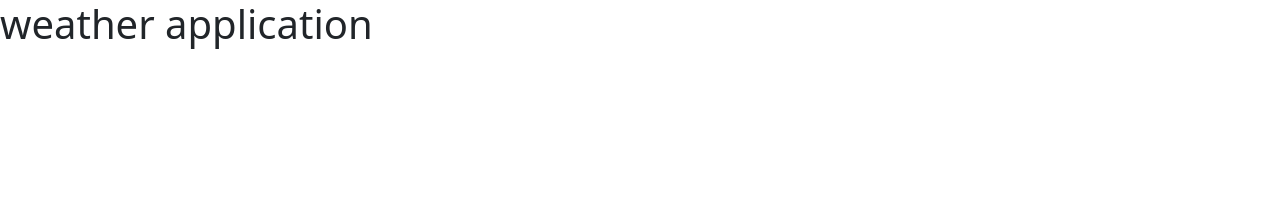
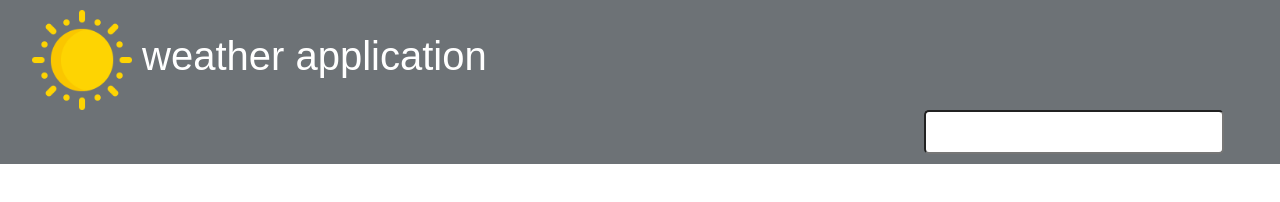
Before and after one commit to shaviya2006/wheather-application, a plain HTML site: page index.html in a window 1280 px wide. Drawn offline with nearby package versions, Linux system fonts and the light colour scheme.

Commit message:
updated the header

```diff
--- a/css/style.css
+++ b/css/style.css
@@ -0,0 +1,40 @@
+header {
+    background-color: #6d7276;
+    padding: 10px 20px;
+    color: white;
+    font-family: 'Poppins', sans-serif;
+}
+
+.row {
+    display: flex;
+    justify-content: space-between;
+    align-items: center;
+    width: 100%;
+    flex-wrap: nowrap;
+}
+
+.row-left {
+    display: flex;
+    align-items: center;
+    gap: 10px;
+    flex: 0 0 auto;
+}
+
+.row-left img {
+    width: 100px;
+    height: auto;
+}
+
+.row-right {
+    display: flex;
+    align-items: center;
+    justify-content: flex-end;
+    flex: 1;
+}
+
+.row-right input {
+    width: 300px;
+    padding: 8px 10px;
+    border-radius: 5px;
+
+}
--- a/index.html
+++ b/index.html
@@ -4,10 +4,30 @@
     <meta charset="UTF-8">
     <meta name="viewport" content="width=device-width, initial-scale=1.0">
     <title>Document</title>
+    <link rel="stylesheet" href="css/style.css">
     <link href="https://cdn.jsdelivr.net/npm/bootstrap@5.3.8/dist/css/bootstrap.min.css" rel="stylesheet" integrity="sha384-sRIl4kxILFvY47J16cr9ZwB07vP4J8+LH7qKQnuqkuIAvNWLzeN8tE5YBujZqJLB" crossorigin="anonymous">
 </head>
 <body>
-    <h1> weather application</h1>
+    <header>
+    <div class="container-fluid">
+        <div class="row">
+            <div class="row-left">
+                <div class="image">
+                <img src="assets/sun.png" alt="sun">
+                </div>
+
+            <div class="weather_typo">
+                <h1> weather application</h1>
+            </div>
+            </div>
+
+            <div class="row-right">
+        <input type="text" name="search">
+            </div>
+        </div>
+    </div>
+    </header>
+
     <script src="js/app.js" ></script>
     <script src="https://cdn.jsdelivr.net/npm/bootstrap@5.3.8/dist/js/bootstrap.bundle.min.js" integrity="sha384-FKyoEForCGlyvwx9Hj09JcYn3nv7wiPVlz7YYwJrWVcXK/BmnVDxM+D2scQbITxI" crossorigin="anonymous"></script>
 </body>
```
Also changed, not shown: assets/1000_F_1526707337_pkJQ6BIF7NYD5cma7KOleVf4JSiBprQn.jpg (added), assets/cloud.png (added), assets/cloudy.png (added), assets/sun.png (added), 1 other file.
